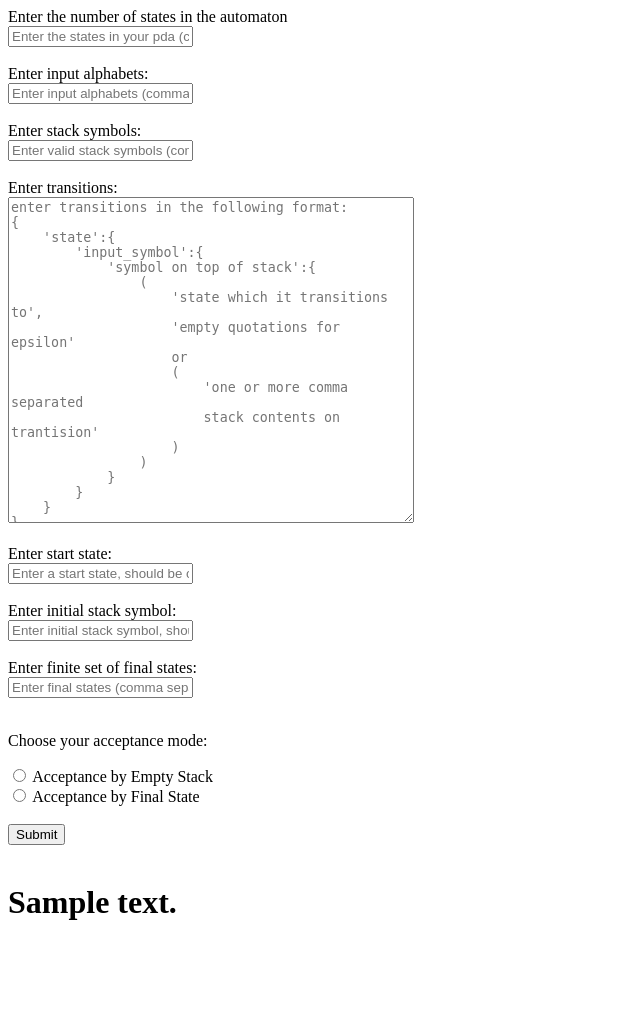
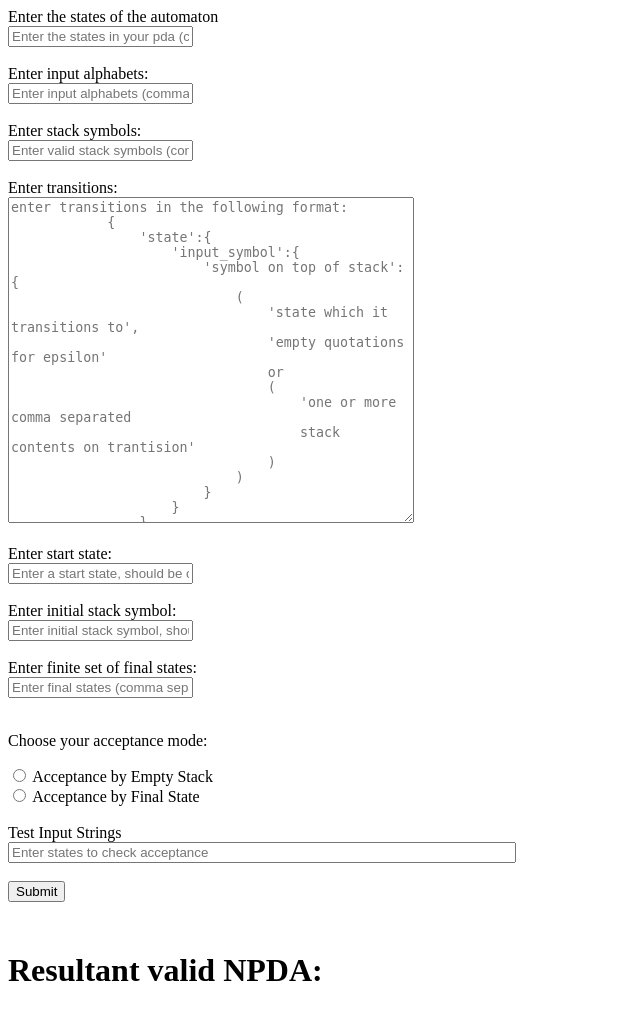
Before and after one commit to gauravhegade/PDA-Visualizer, a Flask app: template templates/index.html in a window 1280 px wide. Shown: the top 1018 px of the page, without its empty margins (0-640 px from the left). Before the commit the page ends 920 px from the top, so only its background shows below. Run offline with Flask 3, Linux system fonts and the light colour scheme; the template is opened without the code that fills it: most values are stand-ins (such as "Sample title", 1, 10 or a date in 2020).

Commit message:
Add input string testing functionality and visualization of the same

```diff
--- a/app.py
+++ b/app.py
@@ -47,6 +47,12 @@ def home():
 
         acceptance_mode = request.form.get("acceptance_mode")
 
+        # # Get input strings to test from user
+        test_strings = request.form.get("test_strings")
+        test_strings = test_strings.replace(" ", "")
+        test_strings = list(test_strings.split(",")) if test_strings else None
+        print(test_strings)
+
         states = states
         input_symbols = input_symbols
         stack_symbols = stack_symbols
@@ -93,7 +99,25 @@ def home():
         else:
             print("NPDA not validated")
 
-        return render_template("index.html", context="Success")
+        res = []
+
+        for test_string in test_strings:
+            res.append(pda.simulate_npda(test_string, npda))
+
+        print(res)
+
+        # TODO: FIND A BETTER WAY TO PRINT THE RESULT
+        # ONE WAY: ATTACH THE TEST CASE RESULT TO THE TEST CASE ITSELF AND USE IT IN PRINTING THE DIAGRAMS
+        # ANOTHER WAY: NEED TO BE THOUGHT OF
+
+        context = {
+            "npda": "static/npda/diagram.png",
+            "result_images": "static/npda/tests/",
+            "result": res,
+            "test_strings": test_strings,
+        }
+
+        return render_template("index.html", context=context)
 
     return render_template("index.html")
 
--- a/templates/index.html
+++ b/templates/index.html
@@ -5,11 +5,10 @@
         <meta name="viewport" content="width=device-width, initial-scale=1.0" />
         <title>PDA Visualizer</title>
     </head>
+
     <body>
         <form method="post">
-            <label for="input_states"
-                >Enter the number of states in the automaton</label
-            >
+            <label for="input_states">Enter the states of the automaton</label>
             <br />
             <input
                 type="text"
@@ -141,11 +140,37 @@
             <br />
             <br />
 
+            <label for="test_strings">Test Input Strings</label>
+            <br />
+            <input
+                type="text"
+                placeholder="Enter states to check acceptance"
+                style="width: 500px"
+                id="test_strings"
+                name="test_strings"
+            />
+
+            <br />
+            <br />
+
             <input type="submit" value="Submit" />
         </form>
 
         <br />
 
-        {% if context %} <h1><b>{{context}}</b><h1> {% endif %}
+        {% if context %}
+        <h1>
+            <p>Resultant valid NPDA:</p>
+            <img src="{{context['npda']}}" alt="resulting NPDA image" />
+        </h1>
+
+        {% for r in context['result'] %}
+        <p>{{r}}</p>
+        {% endfor %} {% for t in context['test_strings'] %}
+        <p>{{t}}</p>
+
+        <img src="{{context['result_images']}}test-{{t}}.png" alt="" />
+
+        {% endfor %} {% endif %}
     </body>
 </html>
```
Also changed, not shown: visualize.py (+6 -10 lines), static/npda/tests/test-abaa.png (added). Lines whose indentation alone changed are shown as unchanged.
